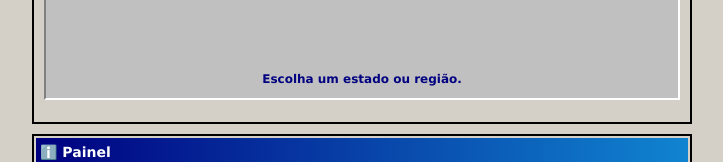
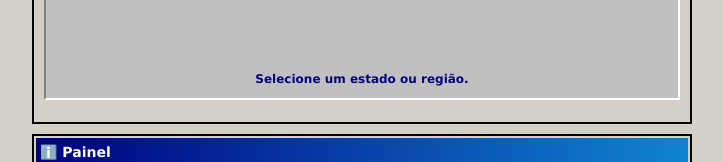
Before and after one commit to arthurrafiq25/painel-economico, a Next.js app: page / in a window 1280 px wide. Shown: the part 499-661 px from the top of the page, without its empty margins (278-1001 px from the left). Built offline with nearby package versions, Linux system fonts and the light colour scheme.

Commit message:
corrige a escrita do hover

```diff
--- a/src/app/page.js
+++ b/src/app/page.js
@@ -119,7 +119,7 @@ useEffect(() => {
               {estadoHover
                 ? estadoHover.nome + " (" + estadoHover.sigla + ")" +
                   (estadoHover.info ? " · Capital: " + estadoHover.info.capital + " · Região: " + estadoHover.info.regiao + " · Fuso: " + estadoHover.info.fuso : "")
-                : "Escolha um estado ou região."}
+                : "Selecione um estado ou região."}
             </div>
           </div>
         </div>
```
